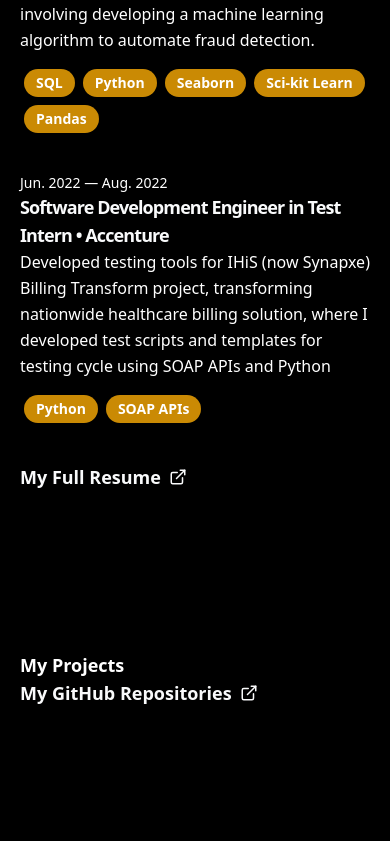
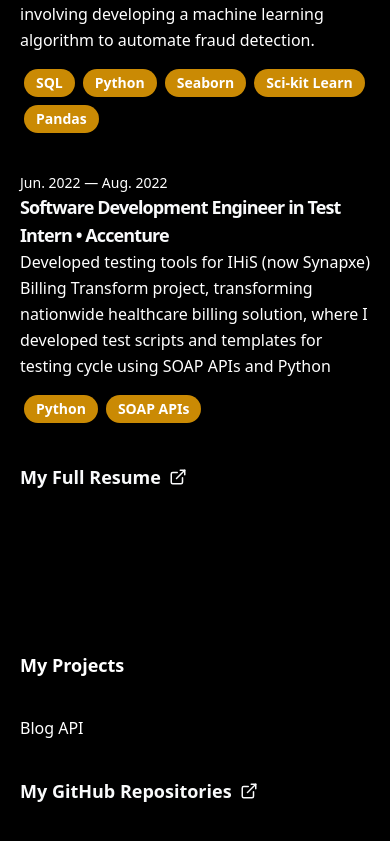
Before and after one commit to safarinexus/edgar-teong, a React (Vite) app: page / in a window 390 px wide. Shown: the part 2193-3034 px from the top of the page. Built offline with nearby package versions, Linux system fonts and the light colour scheme.

Commit message:
trying to fix mobile animations

```diff
--- a/src/components/Projects.tsx
+++ b/src/components/Projects.tsx
@@ -19,6 +19,11 @@ const Projects = () => {
     return (
         <div className="w-full h-fit pt-20">
             <h1 className="font-bold text-lg">My Projects</h1>
+            {projects.map((project, index) => (
+                <div key={index} id={"project"+index} className="my-9 font-medium">
+                    {project.title}
+                </div>
+            ))}
             <a href="https://github.com/safarinexus?tab=repositories" className="font-bold text-lg">
                 My GitHub Repositories
                 <FiExternalLink id="link-arrow" className="inline ml-2 relative bottom-[2px]"/>
```
